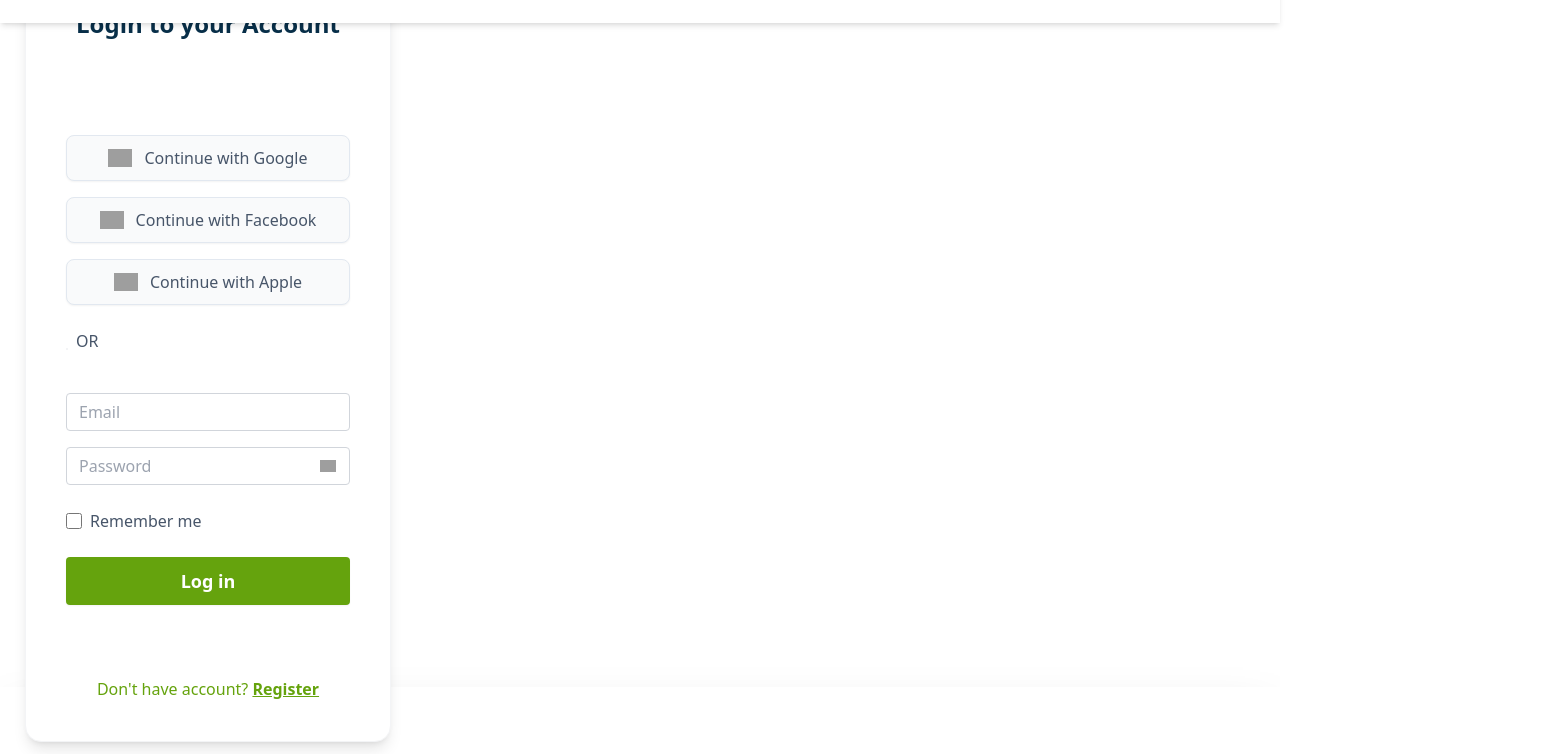
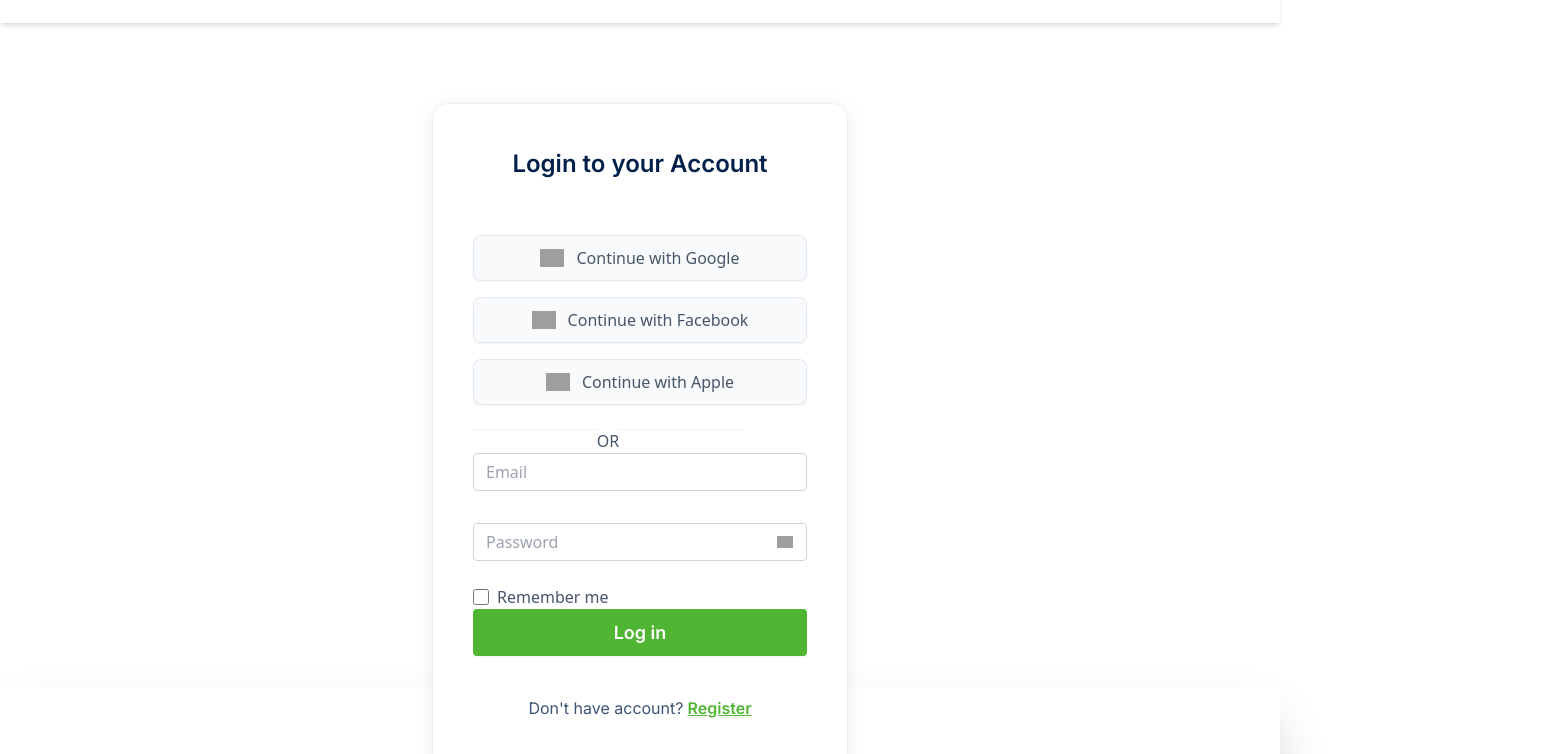
Before and after one commit to dhrubajotee/Verv-next, a Next.js app: page /login in a window 1280 px wide. Shown: the part 81-835 px from the top of the page, 1568 px wide, since content can reach past the window. Built offline with nearby package versions, Linux system fonts and the light colour scheme; grey boxes are pictures that could not be loaded.

Commit message:
updates on 10 Nov

```diff
--- a/app/components/FooterChilds/Contact.jsx
+++ b/app/components/FooterChilds/Contact.jsx
@@ -5,9 +5,9 @@
 
 const Contact = () => {
   return (
-    <footer className="flex overflow-hidden flex-col justify-center pt-20 pb-10 bg-white shadow-2xl">
+    <footer className="lg:flex lg:justify-between lg:items-center lg:max-w-[1920px] px-[352px] py-[80px] pb-[40px] bg-white shadow-2xl">
       <div className="flex flex-col w-full max-md:max-w-[1216px]">
-        <div className="flex flex-wrap gap-10 items-start self-center max-w-full text-lg w-[1216px]">
+        <div className="flex w-[1216px] items-start gap-[120px]">
           <ContactInfo />
           <NavMenu />
         </div>
--- a/app/components/Login.jsx
+++ b/app/components/Login.jsx
@@ -3,7 +3,7 @@
 
 const Login = () => {
   return (
-    <div className='flex w-[416px] h-[664px] p-[var(--7,40px)] flex-col justify-center items-center gap-[var(--7,40px)] flex-shrink-0'>
+    <div className="flex w-[416px] h-[664px] p-[40px] justify-center items-center gap-[40px] flex-shrink-0">
         <LoginPage />
     </div>
   )
--- a/app/components/Login/LoginPage.jsx
+++ b/app/components/Login/LoginPage.jsx
@@ -1,21 +1,41 @@
-import React from 'react';
-import SocialButton from './SocialButton';
-import InputField from './InputField';
-import RememberMeCheckbox from './RememberMeCheckbox';
+"use client";
+import SocialButton from "./SocialButton";
+import InputField from "./InputField";
+import RememberMeCheckbox from "./RememberMeCheckbox";
+import { useState } from "react";
 
 const socialButtons = [
-  { icon: "https://cdn.builder.io/api/v1/image/assets/TEMP/136920aeca8de9d26ebf46a8df0c66f493fea894fe0b255a476e224f44e76ef5?placeholderIfAbsent=true&apiKey=0695793bd5f84155941de1175594a2be", text: "Continue with Google" },
-  { icon: "https://cdn.builder.io/api/v1/image/assets/TEMP/c66148e6ee4b198a43cd9653f02b5fa2e3344371a05a6ed180a6173444e401ac?placeholderIfAbsent=true&apiKey=0695793bd5f84155941de1175594a2be", text: "Continue with Facebook" },
-  { icon: "https://cdn.builder.io/api/v1/image/assets/TEMP/2c0c3de7a49d47fb573643053c4579af07a9ae93798488d1f076643806a52235?placeholderIfAbsent=true&apiKey=0695793bd5f84155941de1175594a2be", text: "Continue with Apple" }
+  {
+    icon: "https://cdn.builder.io/api/v1/image/assets/TEMP/136920aeca8de9d26ebf46a8df0c66f493fea894fe0b255a476e224f44e76ef5?placeholderIfAbsent=true&apiKey=0695793bd5f84155941de1175594a2be",
+    text: "Continue with Google",
+  },
+  {
+    icon: "https://cdn.builder.io/api/v1/image/assets/TEMP/c66148e6ee4b198a43cd9653f02b5fa2e3344371a05a6ed180a6173444e401ac?placeholderIfAbsent=true&apiKey=0695793bd5f84155941de1175594a2be",
+    text: "Continue with Facebook",
+  },
+  {
+    icon: "https://cdn.builder.io/api/v1/image/assets/TEMP/2c0c3de7a49d47fb573643053c4579af07a9ae93798488d1f076643806a52235?placeholderIfAbsent=true&apiKey=0695793bd5f84155941de1175594a2be",
+    text: "Continue with Apple",
+  },
 ];
 
 function LoginPage() {
+  const [email, setemail] = useState();
+  const [password, setpassword] = useState();
+  const [rememberMe, setrememberMe] = useState(false);
+
+  const setEmail = () => {};
+  const setPassword = () => {};
+  const setRememberMe = () => {};
+  const handleSubmit = () => {};
+
   return (
-    <main className="flex flex-col gap-10 justify-center p-10 py-10 bg-white rounded-2xl border border-gray-100 border-solid shadow-lg max-w-[416px]">
-      <h1 className="self-center text-2xl font-semibold leading-tight text-center text-sky-950">
-        Login to your Account
-      </h1>
-      <section className="flex flex-col mt-10 w-full">
+    <section className="flex w-[416px] h-[664px] p-[40px] flex-col justify-center items-center gap-[40px] shrink-0 rounded-[16px] border border-[#EEF1F3] bg-white shadow-[0px_4px_20px_rgba(0,0,0,0.08)] mt-[160px]">
+        <div className="flex justify-center items-center gap-[40px]">
+          <p className="text-[#00204A] text-center font-inter text-[24px] font-semibold leading-[120%] ">
+            Login to your Account
+          </p>
+        </div>
         <div className="flex flex-col w-full">
           <div className="flex flex-col justify-center w-full text-base text-slate-600">
             {socialButtons.map((button, index) => (
@@ -23,26 +43,52 @@
             ))}
           </div>
           <div className="flex pr-16 mt-6 w-full text-base whitespace-nowrap text-slate-600">
-            <div className="shrink-0 my-auto mr-0 h-px bg-gray-100 border border-gray-100 border-solid" />
-            <div className="px-2 w-10 h-10 bg-white">OR</div>
+            <div className="w-[336px] h-[1px] bg-[#EEF1F3] gap-[8px]" />
+            <div className="flex w-[39px] flex-col bg-white">OR</div>
+            <div className="w-[336px] h-[1px] bg-[#EEF1F3] gap-[8px]" />
           </div>
-          <form className="flex flex-col mt-6 w-full">
-            <InputField type="email" placeholder="Email" />
-            <InputField type="password" placeholder="Password" />
-            <RememberMeCheckbox />
-            <button className="overflow-hidden gap-2 self-stretch px-5 py-2.5 mt-6 w-full text-lg font-semibold text-white bg-lime-600 rounded shadow-sm">
-              Log in
+
+          <form onSubmit={handleSubmit} className="flex flex-col max-w-[336px]">
+            <div className="flex flex-col w-full">
+              <InputField
+                type="email"
+                placeholder="Email"
+                value={email}
+                onChange={(e) => setEmail(e.target.value)}
+              />
+              <div className="mt-4">
+                <InputField
+                  type="password"
+                  placeholder="Password"
+                  value={password}
+                  onChange={(e) => setPassword(e.target.value)}
+                />
+              </div>
+            </div>
+            <RememberMeCheckbox
+              label="Remember me"
+              checked={rememberMe}
+              onChange={(e) => setRememberMe(e.target.checked)}
+            />
+            <button className="flex p-[10px_18px] justify-center items-center gap-[8px] self-stretch rounded-[4px] bg-[#50B533] shadow-[0px_1px_2px_rgba(16,24,40,0.05)]">
+              <p className="text-white font-inter text-[18px] font-semibold">
+                Log in
+              </p>
             </button>
           </form>
         </div>
+        <footer>
+          <span className="text-[#3B5374] text-center font-inter text-[16px] font-normal leading-[150%]">
+            Don't have account?
+          </span>{" "}
+          <a
+            href="#"
+            className="text-[#50B533] text-center font-inter text-[16px] font-semibold underline"
+          >
+            Register
+          </a>
+        </footer>
       </section>
-      <footer className="self-center mt-8 text-base text-center text-lime-600">
-        <span>Don't have account?</span>{" "}
-        <a href="#" className="font-semibold leading-5 text-lime-600 underline">
-          Register
-        </a>
-      </footer>
-    </main>
   );
 }
 
--- a/app/components/Login/RememberMeCheckbox.jsx
+++ b/app/components/Login/RememberMeCheckbox.jsx
@@ -1,22 +1,23 @@
 import React from 'react';
 
-function RememberMeCheckbox() {
+const RememberMeCheckbox = ({ label, checked, onChange }) => {
   return (
     <div className="flex gap-2 items-start mt-6 w-full bg-white bg-opacity-0">
       <div className="flex justify-center items-center w-4 min-h-[24px]">
         <div className="flex flex-col justify-center items-center self-stretch my-auto w-4">
           <input
             type="checkbox"
-            id="rememberMe"
+            checked={checked}
+            onChange={onChange}
             className="w-4 h-4 bg-white rounded border border-solid border-slate-300 min-h-[16px]"
           />
         </div>
       </div>
-      <label htmlFor="rememberMe" className="overflow-hidden text-base bg-white bg-opacity-0 text-slate-600">
-        Remember me
+      <label className="overflow-hidden text-base bg-white bg-opacity-0 text-slate-600">
+        {label}
       </label>
     </div>
   );
-}
+};
 
 export default RememberMeCheckbox;
--- a/app/login/page.js
+++ b/app/login/page.js
@@ -3,7 +3,7 @@
 
 const page = () => {
     return (
-      <div>
+      <div class="flex justify-center items-center ">
         <Login />
       </div>
     )
```
